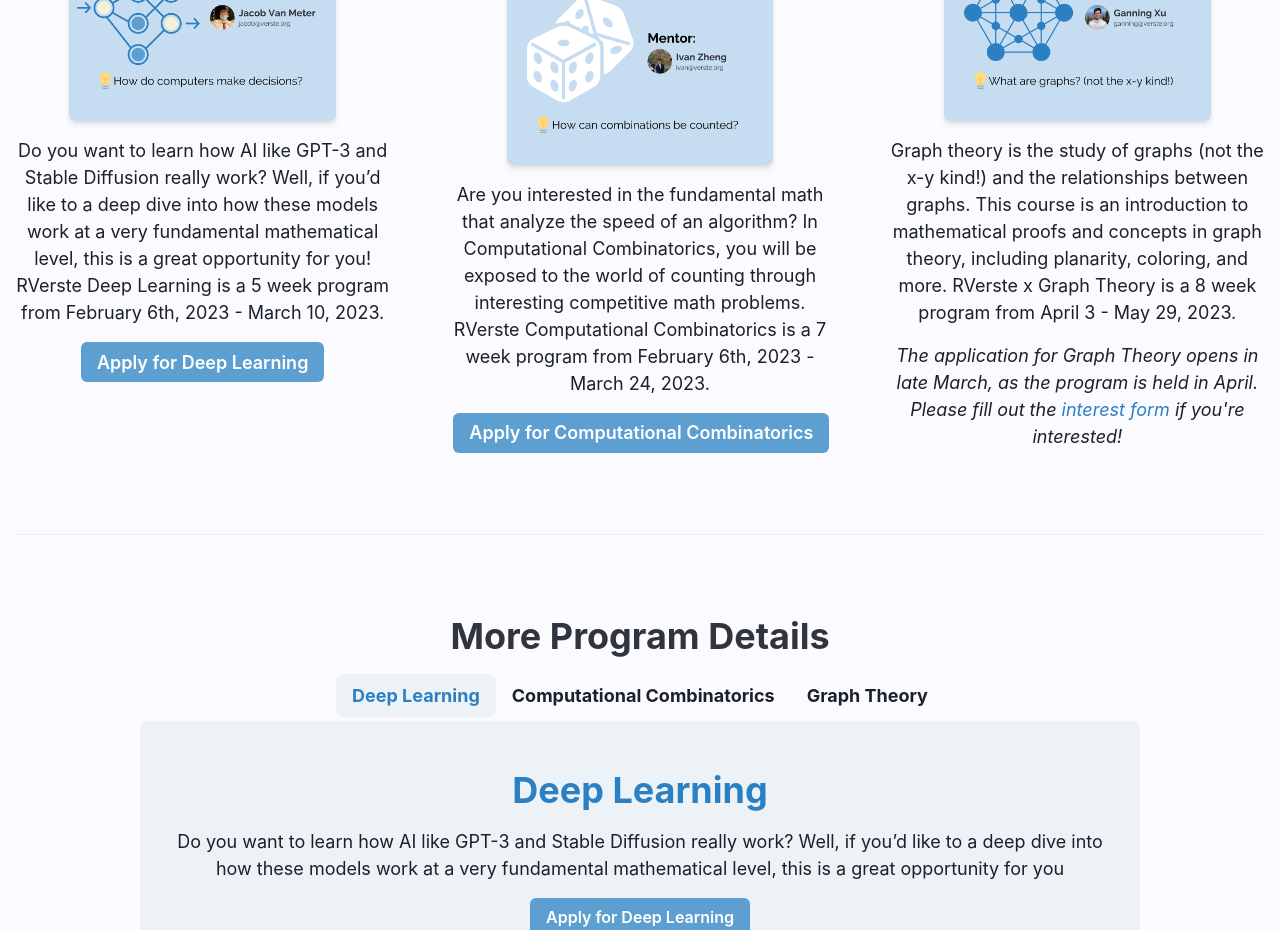
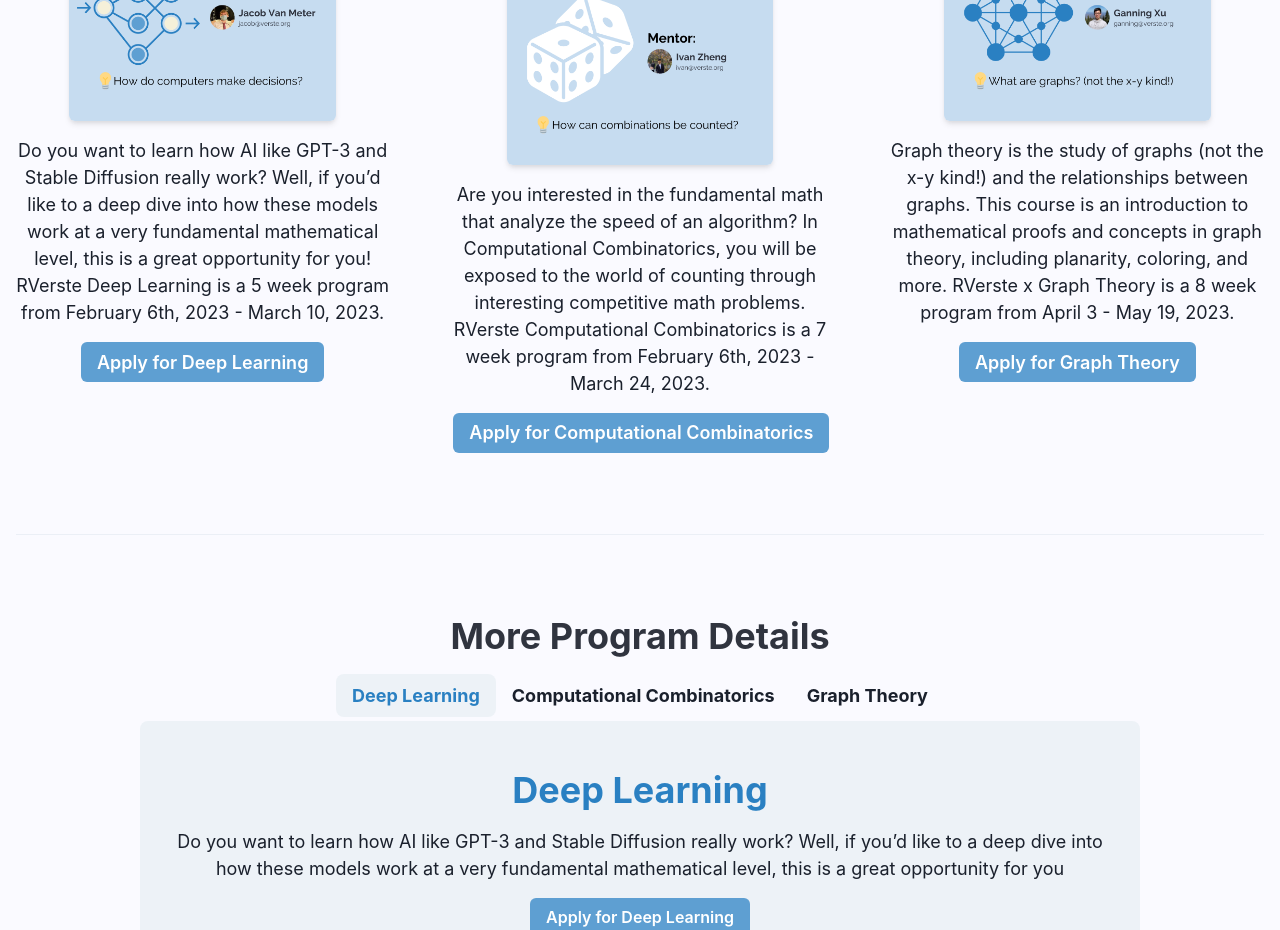
Before and after one commit to ganning127/verste.org, a Next.js app: page /rverste in a window 1280 px wide. Shown: the part 980-1910 px from the top of the page. Built offline with nearby package versions, Linux system fonts and the light colour scheme; a web font is replaced by a local one.

Commit message:
added app link

```diff
--- a/next.config.js
+++ b/next.config.js
@@ -56,7 +56,7 @@ module.exports = {
       {
         source: "/rverste/apply/graph-theory",
         destination:
-          "https://docs.google.com/forms/d/e/1FAIpQLSdWyXjDSz0UibgvOTa5eiKH2H0TGrwYiZ4n8ghmeyWdT3nDyA/viewform",
+          "https://docs.google.com/forms/d/e/1FAIpQLSeqHxwJ4nIqAelUq2Y5fCQ5P7EKCtSbCLPeP_lif6-FupszWQ/viewform",
         permanent: false,
       },
     ];
--- a/pages/rverste.js
+++ b/pages/rverste.js
@@ -92,8 +92,8 @@ export default function RVerste() {
           />
           <RVersteCard
             title="Graph Theory"
-            desc="Graph theory is the study of graphs (not the x-y kind!) and the relationships between graphs. This course is an introduction to mathematical proofs and concepts in graph theory, including planarity, coloring, and more. RVerste x Graph Theory is a 8 week program from April 3 - May 29, 2023."
-            // href="/rverste/apply/graph-theory"
+            desc="Graph theory is the study of graphs (not the x-y kind!) and the relationships between graphs. This course is an introduction to mathematical proofs and concepts in graph theory, including planarity, coloring, and more. RVerste x Graph Theory is a 8 week program from April 3 - May 19, 2023."
+            href="/rverste/apply/graph-theory"
             img="/RVerste (1).png"
           />
         </SimpleGrid>
@@ -220,7 +220,7 @@ export default function RVerste() {
                   "Learn how to write mathematical proofs, and how to read proofs from others.",
                 ]}
                 email="ganning@verste.org"
-                // apply="/rverste/apply/comp-combo"
+                apply="/rverste/apply/graph-theory"
               />
             </TabPanel>{" "}
           </TabPanels>
```
